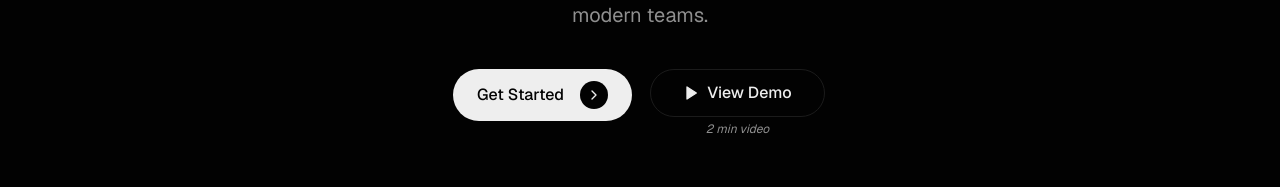
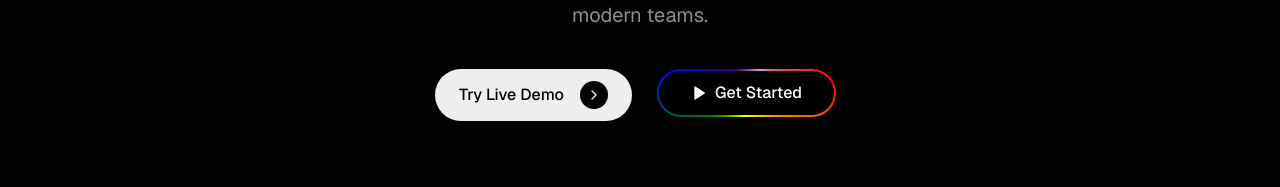
Before and after one commit to sertacguler/webPage, a Next.js app in the folder modules-hover-effect/: page / in a window 1280 px wide. Shown: the part 271-458 px from the top of the page. Built offline with nearby package versions, Linux system fonts and the light colour scheme.

Commit message:
change button activete

```diff
--- a/modules-hover-effect/components/hero-section.tsx
+++ b/modules-hover-effect/components/hero-section.tsx
@@ -1,12 +1,18 @@
 "use client"
 
 import { ChevronRight, Play } from "lucide-react"
-import { Button } from "@/components/ui/button"
 import { useLanguage } from "@/lib/language-context"
 import VideoModal from "./video-modal"
 
 export function HeroSection() {
   const { t } = useLanguage()
+
+  const handleScroll = () => {
+    window.scrollTo({
+      top: document.documentElement.scrollHeight, // Sayfanın tam boyu kadar aşağı in
+      behavior: "smooth" // Kayma efekti ver
+    });
+  };
 
   return (
     <section className="relative overflow-hidden pt-32 pb-20 sm:pt-40 sm:pb-32">
@@ -39,19 +45,44 @@ export function HeroSection() {
             <div className="grid grid-cols-2 gap-4 items-start">
               {/* 1x1: İlk Buton (Get Started) */}
               <a
-  href="https://www.probablythebestever.info/register"
-  target="_blank"
-  rel="noopener noreferrer"
+                href="https://www.probablythebestever.info/register"
+                target="_blank"
+                rel="noopener noreferrer"
                 className="group flex items-center justify-between gap-4 rounded-full bg-foreground px-6 py-3 text-background transition-all duration-300 hover:bg-foreground/90 w-full"
               >
-                <span className="text-md font-medium whitespace-nowrap">{t("hero.cta")}</span>
+                <span className="text-md font-medium whitespace-nowrap">{t("hero.cta.secondary")}</span>
                 <div className="flex h-7 w-7 items-center justify-center rounded-full bg-background text-foreground">
                   <ChevronRight className="h-4 w-4" />
                 </div>
               </a>
 
               {/* 1x2 (Veya senin deyiminle 2x1): İkinci Buton (View Demo) */}
-              <VideoModal videoId="f0Oppnxrb-Y" />
+              {/*<VideoModal videoId="f0Oppnxrb-Y"/>*/}
+              <div className="flex flex-col items-center">
+                {/* Dış Taşıyıcı: Overflow hidden ile dışarı taşan renkleri kesiyoruz */}
+                <div
+                  className="relative flex h-12 items-center justify-center overflow-hidden rounded-full p-[2px]"
+                  style={{ width: 'fit-content' }}
+                  onClick={handleScroll} // Butona tıklandığında sayfanın en altına kaydır
+                >
+                  {/* Hareket Eden Renkli Şerit (Yükleniyor Efekti) */}
+                  <div
+                    className="absolute inset-[-200%] animate-spin"
+                    style={{
+                      background: 'conic-gradient(red, orange, yellow, green, blue, indigo, violet, red)',
+                      animationDuration: '3s'
+                    }}
+                  />
+
+                  {/* İç Buton: Arka planı siyah yaparak orta kısmı kapatıyoruz */}
+                  <button
+                    className="relative z-10 flex h-full items-center justify-center rounded-full bg-black px-8 text-base font-medium text-white transition-colors hover:bg-zinc-900"
+                  >
+                    <Play className="mr-2 h-4 w-4 fill-current text-white" />
+                    {t("hero.cta")}
+                  </button>
+                </div>
+              </div>
 
               {/* 2x1: Boş Hücre (Eğer span'in sadece sağda olmasını istiyorsan burayı boş bırakıyoruz) */}
               <div></div>
--- a/modules-hover-effect/components/video-modal.tsx
+++ b/modules-hover-effect/components/video-modal.tsx
@@ -1,11 +1,13 @@
 import React, { useState } from 'react';
 import { X, Play } from 'lucide-react';
+import { useLanguage } from '@/lib/language-context';
 
 interface VideoModalProps {
   videoId: string; // videoId'nin bir metin (string) olduğunu belirttik
 }
 
 const VideoModal: React.FC<VideoModalProps> = ({ videoId }) => {
+  const { t } = useLanguage()
   const [isOpen, setIsOpen] = useState(false);
 
   return (
@@ -17,7 +19,7 @@ const VideoModal: React.FC<VideoModalProps> = ({ videoId }) => {
           className="flex h-12 items-center justify-center rounded-full border border-input bg-transparent px-8 text-base font-medium transition-colors hover:bg-accent hover:text-accent-foreground"
         >
           <Play className="mr-2 h-4 w-4 fill-current" />
-          View Demo
+          {t("hero.cta.secondary")}
         </button>
         <span className="mt-1 text-xs text-muted-foreground italic">2 min video</span>
       </div>
--- a/modules-hover-effect/lib/language-context.tsx
+++ b/modules-hover-effect/lib/language-context.tsx
@@ -25,7 +25,7 @@ const translations: Record<Language, Record<string, string>> = {
     "hero.title": "Manage Projects with Precision",
     "hero.subtitle": "A modular, fast, and developer-friendly job tracking system designed for modern teams.",
     "hero.cta": "Get Started",
-    "hero.cta.secondary": "View Demo",
+    "hero.cta.secondary": "Try Live Demo",
 
     // Modules Section
     "modules.title": "Powerful Modules",
```
